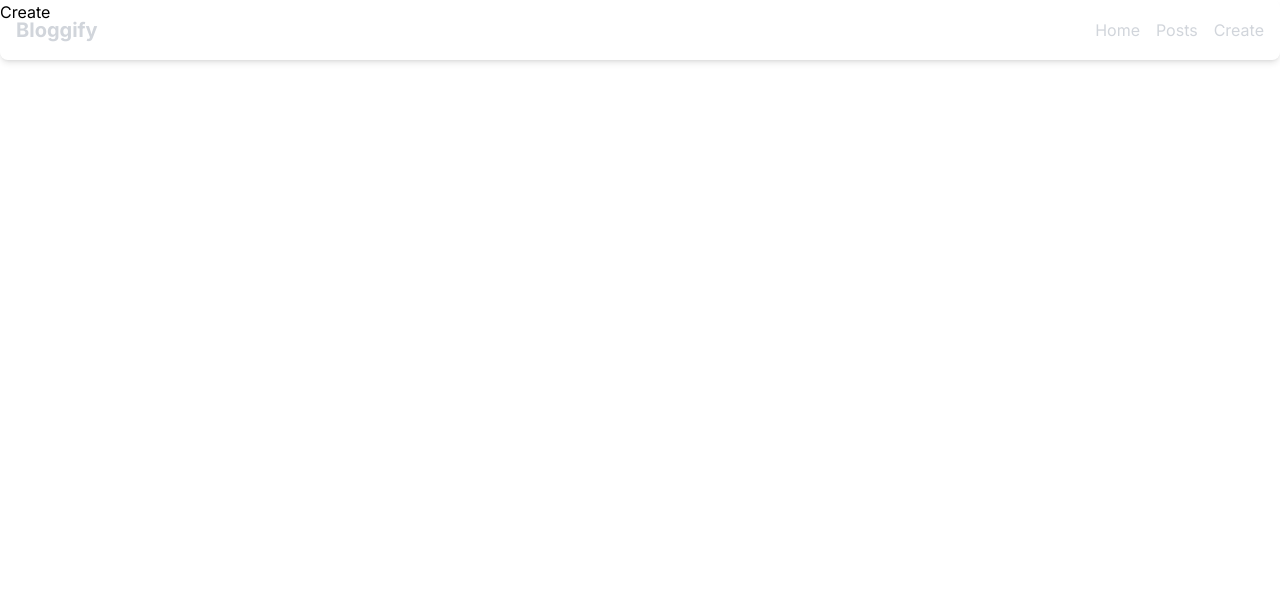
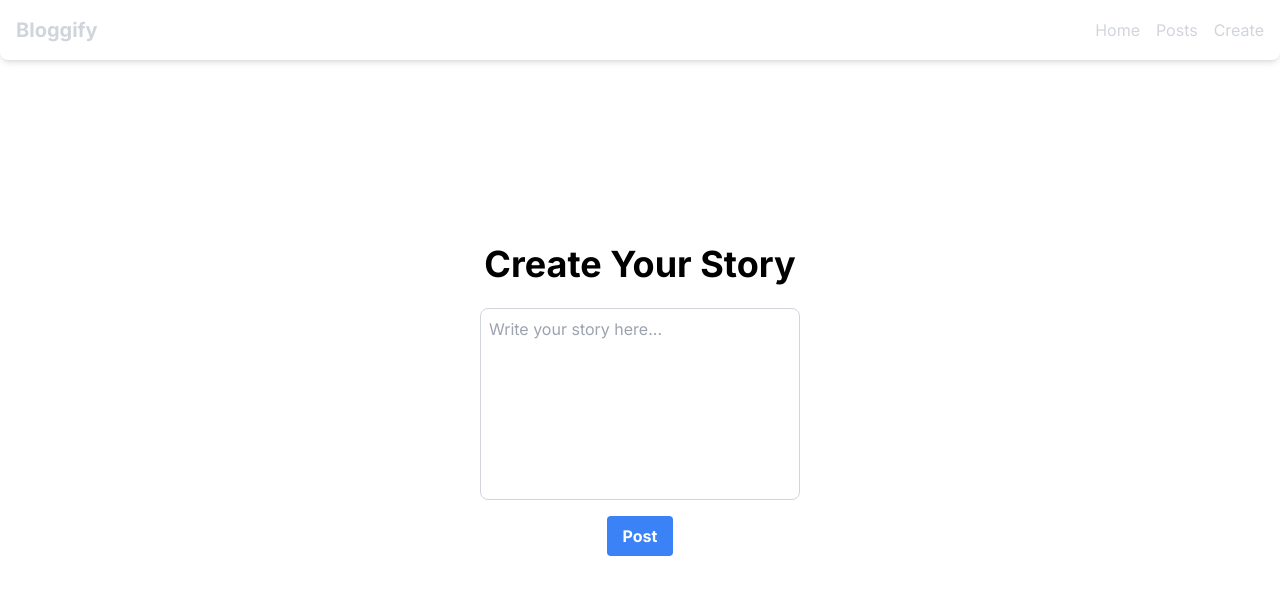
Before and after one commit to Kinjal2004/badam-StoryTell, a Next.js app: page /create in a window 1280 px wide. Shown: the top 594 px of the page. Built offline with nearby package versions, Linux system fonts and the light colour scheme.

Commit message:
fix:client side rendering for Create Page

```diff
--- a/app/create/page.tsx
+++ b/app/create/page.tsx
@@ -1,7 +1,31 @@
-import React from "react";
+import React, { useState } from "react";
+import StoryTextArea from "@/components/StoryTextArea";
+import SubmitButton from "@/components/SubmitButton";
 
-const page = () => {
-  return <div>Create</div>;
+const CreatePage: React.FC = () => {
+  const [story, setStory] = useState<string>("");
+
+  const handleStoryChange = (value: string) => {
+    setStory(value);
+  };
+
+  const handleSubmit = () => {
+    console.log("Submitted story:", story);
+  };
+
+  return (
+    <div
+      className="bg-cover bg-center min-h-screen flex justify-center items-center flex-col"
+      style={{
+        backgroundImage:
+          "https://png.pngtree.com/thumb_back/fh260/background/20230411/pngtree-meniscus-fire-cloud-imagination-background-image_2190874.jpg",
+      }}
+    >
+      <h1 className="text-4xl font-bold mb-6">Create Your Story</h1>
+      <StoryTextArea story={story} onStoryChange={handleStoryChange} />
+      <SubmitButton onClick={handleSubmit} />
+    </div>
+  );
 };
 
-export default page;
+export default CreatePage;
--- /dev/null
+++ b/components/StoryTextArea.tsx
@@ -0,0 +1,22 @@
+import React from "react";
+
+interface StoryTextAreaProps {
+  story: string;
+  onStoryChange: (value: string) => void;
+}
+
+const StoryTextArea: React.FC<StoryTextAreaProps> = ({
+  story,
+  onStoryChange,
+}) => {
+  return (
+    <textarea
+      value={story}
+      onChange={(e) => onStoryChange(e.target.value)}
+      placeholder="Write your story here..."
+      className="w-80 h-48 p-2 border border-gray-300 rounded-lg resize-none"
+    ></textarea>
+  );
+};
+
+export default StoryTextArea;
--- /dev/null
+++ b/components/SubmitButton.tsx
@@ -0,0 +1,18 @@
+import React from "react";
+
+interface SubmitButtonProps {
+  onClick: () => void;
+}
+
+const SubmitButton: React.FC<SubmitButtonProps> = ({ onClick }) => {
+  return (
+    <button
+      onClick={onClick}
+      className="mt-4 bg-blue-500 hover:bg-blue-700 text-white font-bold py-2 px-4 rounded"
+    >
+      Post
+    </button>
+  );
+};
+
+export default SubmitButton;
```
